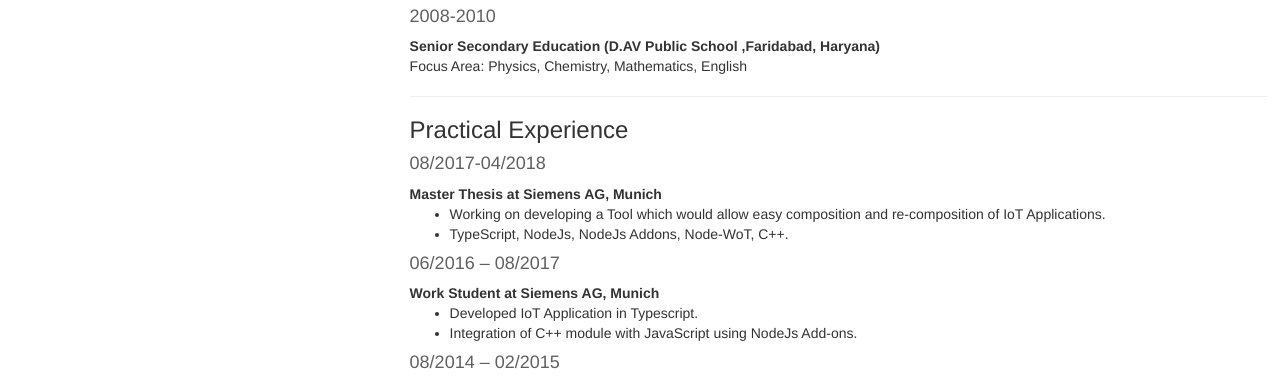
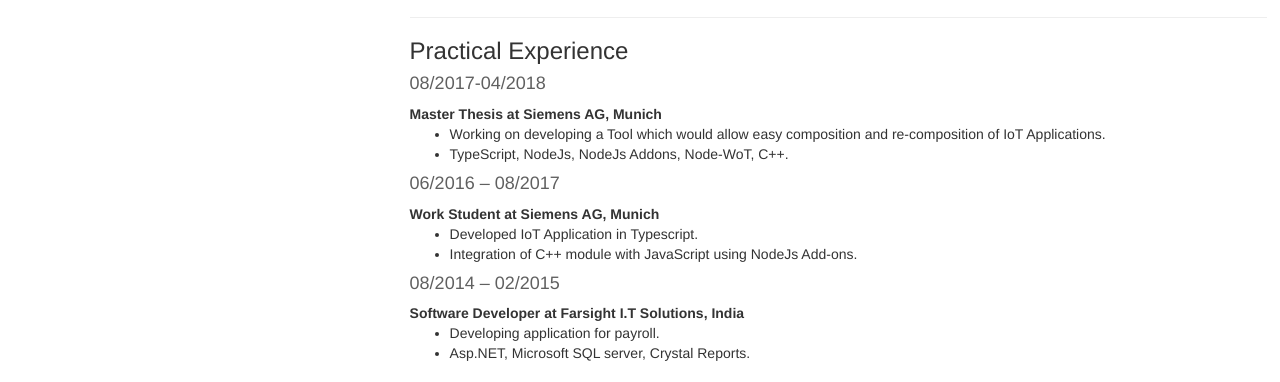
Before and after one commit to amitnagar19/amitnagar19.github.io, a plain HTML site: page index.html in a window 1280 px wide. Shown: the part 374-756 px from the top of the page. Drawn offline with nearby package versions, Linux system fonts and the light colour scheme.

Commit message:
new commit

```diff
--- a/index.html
+++ b/index.html
@@ -77,9 +77,6 @@ Bachelor's Project in .NET Technology</p>
 <p>Focus Area: Physics, Chemistry, Mathematics, English</p>
 
 
-<h4 style="color:#606060">2008-2010</h4>
-<b>Senior Secondary Education (D.AV Public School ,Faridabad, Haryana)</b><br>
-<p>Focus Area: Physics, Chemistry, Mathematics, English</p>
 
 <hr size="3%">
 
```
